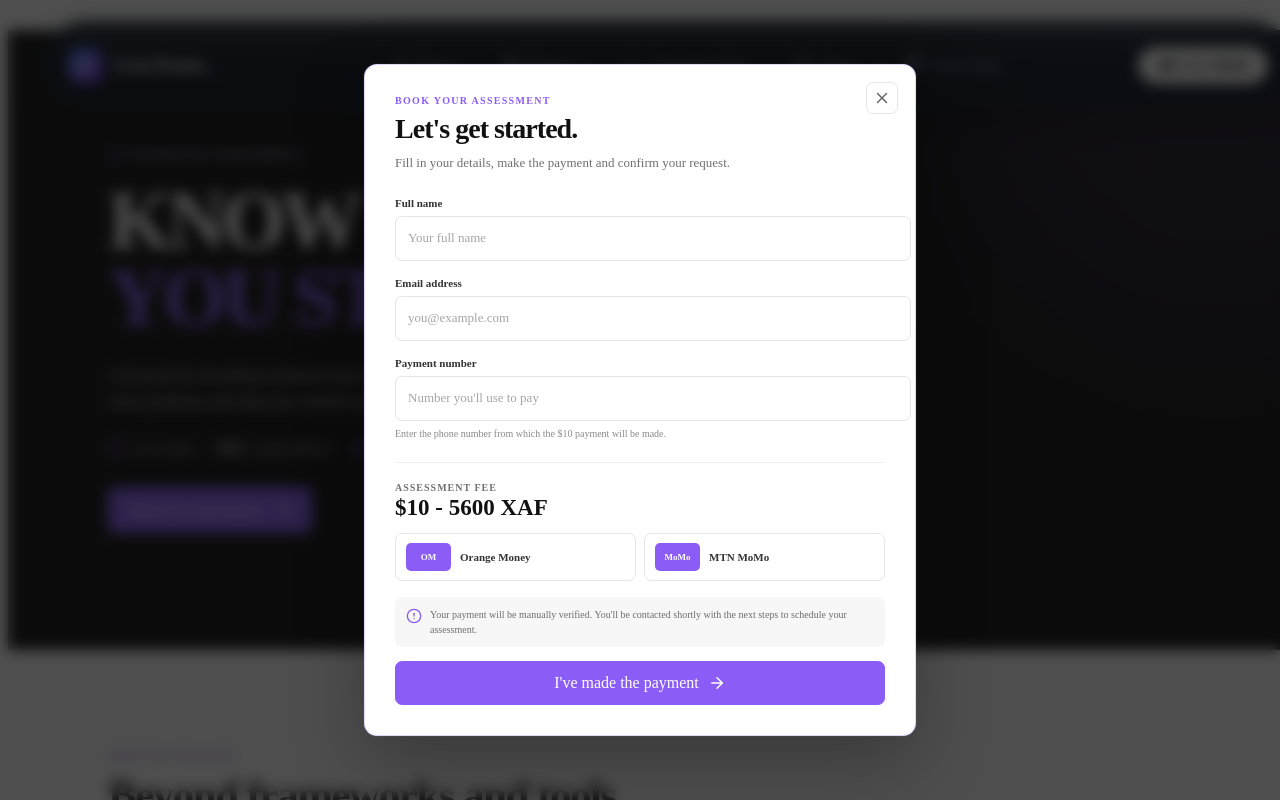
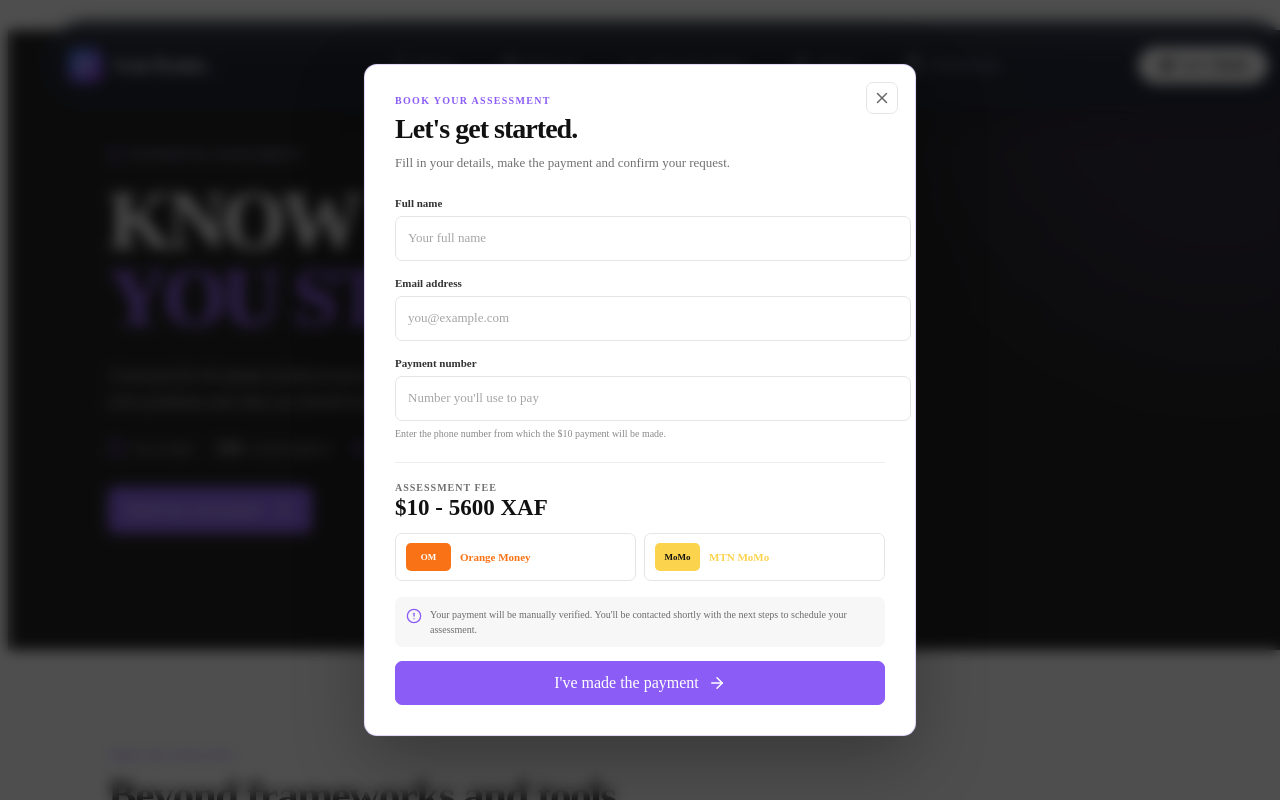
Before and after one commit to kamoivan/Senior-portfolio, a React (Vite) app: page /assessment in a window 1280 px wide. Both pictures are taken after a click on the button "Book my assessment". Shown: the top 800 px of the page. Built offline with nearby package versions, Linux system fonts and the light colour scheme.

Commit message:
fixing some css

```diff
--- a/src/views/assessment.css
+++ b/src/views/assessment.css
@@ -640,11 +640,28 @@
   font-weight: 800;
 }
 
+.payment-logo.mtn {
+  background: #fcd34d;
+  color: #111111;
+}
+
+.payment-logo.orange {
+  background: #f97316;
+  color: #ffffff;
+}
+
 .payment-method-name {
   flex: 1;
 
   font-size: 11px;
   font-weight: 700;
+}
+.payment-method-name.mtn {
+  color: #fcd34d;
+}
+
+.payment-method-name.orange {
+  color: #f97316;
 }
 
 .payment-method svg {
@@ -927,7 +944,7 @@
   }
 }
 
-@media (max-width: 600px) {
+@media (max-width: 670px) {
   .assessment-hero {
     min-height: 490px;
   }
@@ -998,8 +1015,8 @@
   }
 
   .assessment-form-modal {
-    width: 100%;
-    max-height: 94vh;
+    width: 90%;
+    max-height: 90vh;
 
     padding: 25px 20px;
 
--- a/src/views/assessment.jsx
+++ b/src/views/assessment.jsx
@@ -426,9 +426,9 @@
                           }`}
                           onClick={() => selectPaymentMethod("orange-money")}
                         >
-                          <span className="payment-logo">OM</span>
+                          <span className="payment-logo orange">OM</span>
 
-                          <span className="payment-method-name">
+                          <span className="payment-method-name orange">
                             Orange Money
                           </span>
 
@@ -446,9 +446,11 @@
                           }`}
                           onClick={() => selectPaymentMethod("mtn-momo")}
                         >
-                          <span className="payment-logo">MoMo</span>
+                          <span className="payment-logo mtn">MoMo</span>
 
-                          <span className="payment-method-name">MTN MoMo</span>
+                          <span className="payment-method-name mtn">
+                            MTN MoMo
+                          </span>
 
                           {paymentMethod === "mtn-momo" && <Check size={17} />}
                         </button>
@@ -488,7 +490,7 @@
                             </div>
 
                             <p>
-                              Send <strong>$10 - 5600 XAF</strong> to:
+                              Send <strong>$10 - 5600 xaf</strong> to:
                             </p>
 
                             <div className="payment-account">
```
